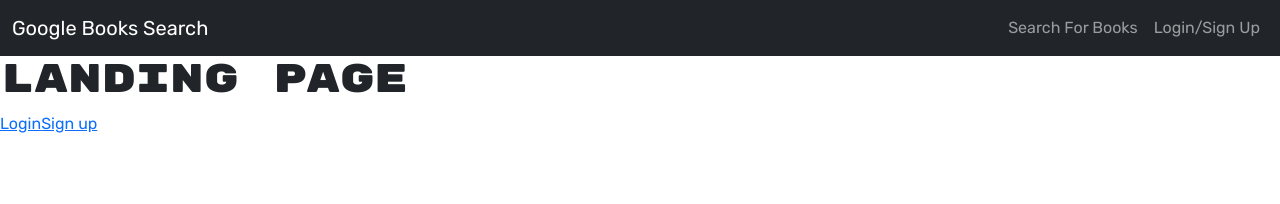
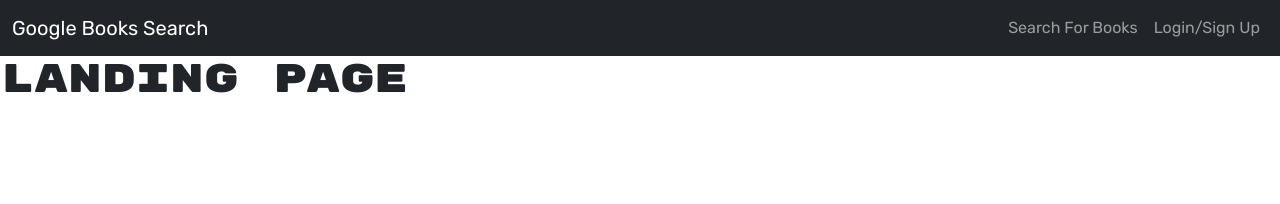
Before and after one commit to sashamolotovs7/BananaFlix-AI, a React (Vite) app in the folder client/: page / in a window 1280 px wide. Shown: the top 204 px of the page. Built offline with nearby package versions, Linux system fonts and the light colour scheme.

Commit message:
fixed login/signup to correct database, using Navbar for links

```diff
--- a/client/src/components/NavBar.tsx
+++ b/client/src/components/NavBar.tsx
@@ -1,7 +1,7 @@
 import React, { useState } from 'react';
 import { Link } from 'react-router-dom';
 import { Navbar, Nav, Container, Modal, Tab } from 'react-bootstrap';
-// import SignUpForm from './SignupForm';
+import SignUpForm from './SignupForm';
 import LoginForm from './LoginForm';
 
 import Auth from '../utils/auth';
@@ -64,7 +64,7 @@ const AppNavbar = () => {
                 <LoginForm handleModalClose={() => setShowModal(false)} />
               </Tab.Pane>
               <Tab.Pane eventKey='signup'>
-                {/* <SignUpForm handleModalClose={() => setShowModal(false)} /> */}
+                <SignUpForm handleModalClose={() => setShowModal(false)} />
               </Tab.Pane>
             </Tab.Content>
           </Modal.Body>
--- a/client/src/components/SignupForm.tsx
+++ b/client/src/components/SignupForm.tsx
@@ -2,7 +2,6 @@ import React, { useState } from 'react';
 import type { ChangeEvent, FormEvent } from 'react';
 import { Form, Button, Alert } from 'react-bootstrap';
 
-// import { createUser } from '../utils/API'; // no longer needed
 import Auth from '../utils/auth';
 // import  User from '../../../server/src/models/User.js'; // change to import the apollo model? - not needed
 
--- a/client/src/main.tsx
+++ b/client/src/main.tsx
@@ -7,6 +7,7 @@ import App from './App.jsx'
 // import SearchBooks from './pages/SearchBooks'
 // import SavedBooks from './pages/SavedBooks'
 import Landing from './pages/Landing'
+// import SignupForm from './pages/Signup'
 
 const router = createBrowserRouter([
   {
@@ -19,8 +20,8 @@ const router = createBrowserRouter([
         element: <Landing />
       },
       // {
-      //   path: '/saved',
-      //   element: <SavedBooks />
+      //   path: '/signup',
+      //   element: <SignupForm />
       // }
     ]
   }
--- a/client/src/pages/Landing.tsx
+++ b/client/src/pages/Landing.tsx
@@ -1,4 +1,4 @@
-import { Link } from "react-router-dom"
+// import { Link } from "react-router-dom"
 import React from "react"
 
 
@@ -6,8 +6,6 @@ const Landing = () => {
     return (
     <div>
         <h1>Landing Page</h1>
-        <Link to="/login">Login</Link>
-        <Link to="/signup">Sign up</Link>
     </div>
 )}
 
--- a/client/src/pages/SearchMovies.tsx
+++ b/client/src/pages/SearchMovies.tsx
@@ -1,4 +1,4 @@
-import { useState, useEffect } from 'react';
+import React, { useState, useEffect } from 'react';
 import type { FormEvent } from 'react';
 import { Container, Col, Form, Button, Card, Row } from 'react-bootstrap';
 import Auth from '../utils/auth';
```
Also changed, not shown: client/src/pages/Login.tsx (deleted), client/src/pages/Signup.tsx (deleted).
